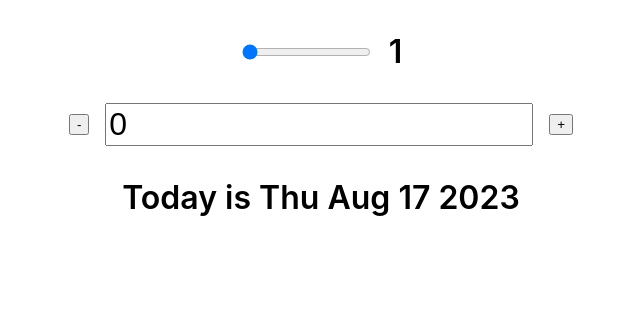
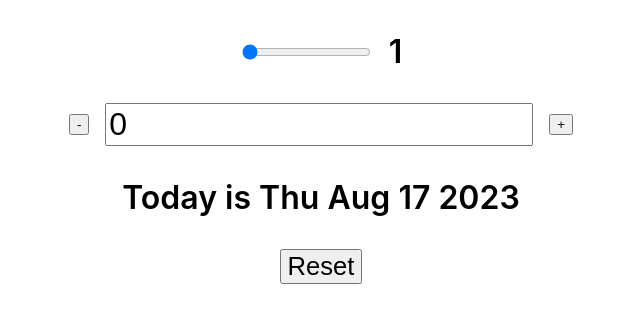
Before and after one commit to GaziRiad/date-counter-app, a React (Create React App) app: page / in a window 1280 px wide. Shown: the top 322 px of the page, without its empty margins (319-959 px from the left). Built offline with nearby package versions, Linux system fonts and the light colour scheme.

Commit message:
adding a reset button

```diff
--- a/src/App.js
+++ b/src/App.js
@@ -8,6 +8,11 @@ function Counter() {
   const day = new Date();
   const [count, setCount] = useState(0);
   const [step, setStep] = useState(1);
+
+  function handleReset() {
+    setCount(0);
+    setStep(1);
+  }
 
   return (
     <div
@@ -69,6 +74,13 @@ function Counter() {
               day.setDate(day.getDate() + count)
             ).toDateString()}`}
       </p>
+
+      <button
+        style={{ fontWeight: 500, fontSize: "1.6rem" }}
+        onClick={handleReset}
+      >
+        Reset
+      </button>
     </div>
   );
 }
```
